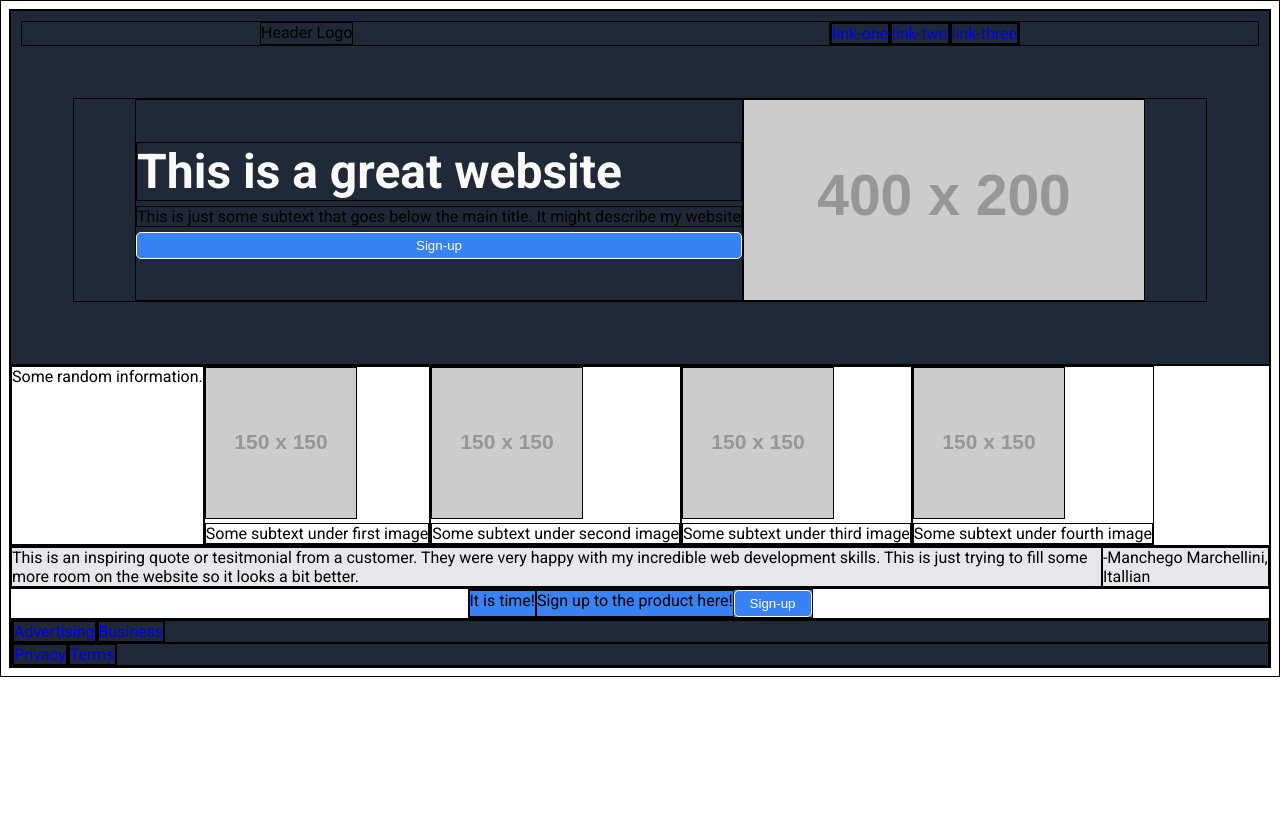
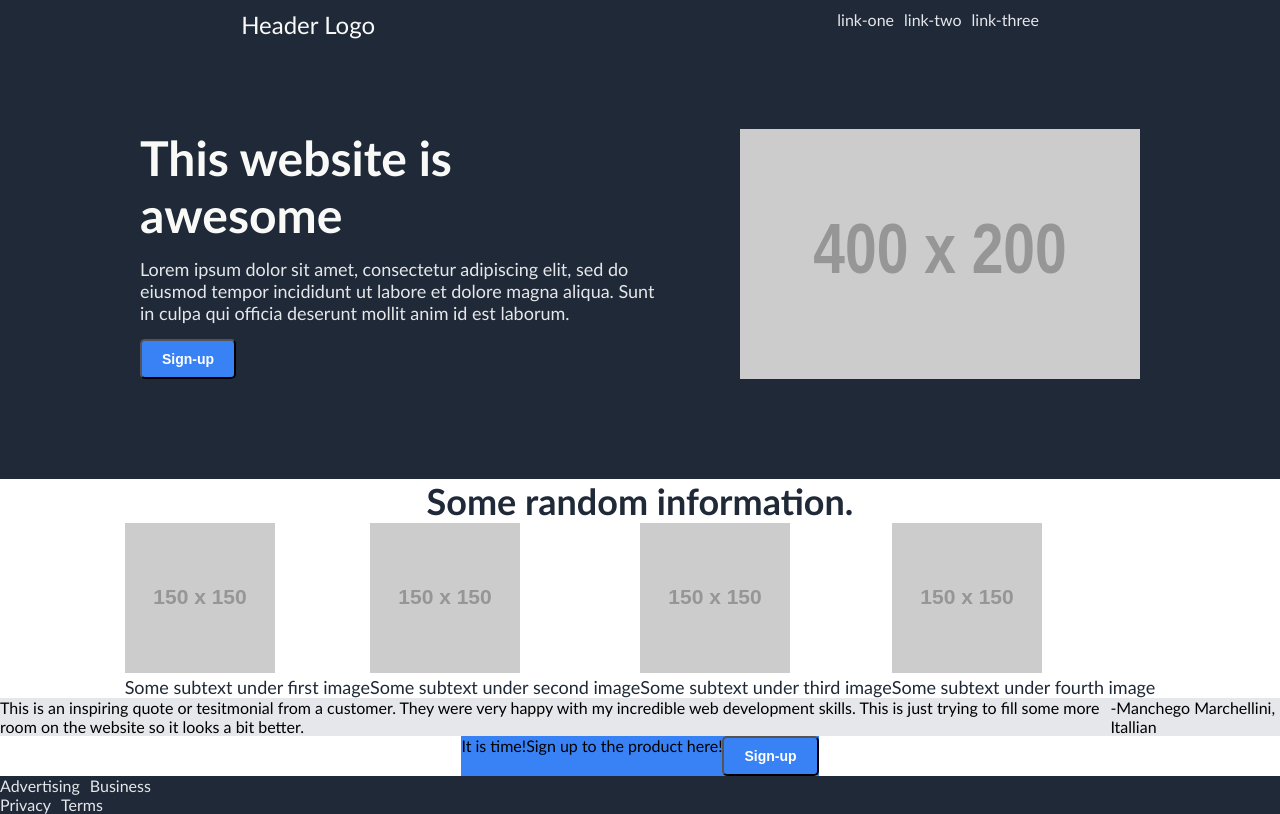
Before and after one commit to dan-michell/landing-page-project, a plain HTML site: page index.html in a window 1280 px wide. Drawn offline with Linux system fonts and the light colour scheme; placeholder pictures from the web are drawn by us.

Commit message:
Progress update

```diff
--- a/index.html
+++ b/index.html
@@ -15,16 +15,16 @@
         <div class="header">
             <div class="header-text">Header Logo</div>
             <ul>
-                <li><a href="https://github.com/dan-michell/landing-page-project">link-one</a></li>
-                <li><a href="https://github.com/dan-michell/landing-page-project">link-two</a></li>
-                <li><a href="https://github.com/dan-michell/landing-page-project">link-three</a></li>
+                <li class="text"><a href="https://github.com/dan-michell/landing-page-project">link-one</a></li>
+                <li class="text"><a href="https://github.com/dan-michell/landing-page-project">link-two</a></li>
+                <li class="text"><a href="https://github.com/dan-michell/landing-page-project">link-three</a></li>
             </ul>
         </div>
 
         <div class="container-1">
             <div class="content">
-                <div class="title-1">This is a great website</div>
-                <div class="text">This is just some subtext that goes below the main title. It might describe my website</div>
+                <div class="title-1">This website is awesome</div>
+                <div class="hero-text">Lorem ipsum dolor sit amet, consectetur adipiscing elit, sed do eiusmod tempor incididunt ut labore et dolore magna aliqua. Sunt in culpa qui officia deserunt mollit anim id est laborum.</div>
                 <button class="buttons">Sign-up</button>
             </div>
             <img src="https://via.placeholder.com/400x200" alt="Placeholder Image">
@@ -32,22 +32,24 @@
     </div>
 
     <div class="container-2">
-        <div class="subtitle">Some random information.</div>
+        <div class="title-2">Some random information.</div>
+        <div class="info-container">
             <div class="item">
                 <img src="https://via.placeholder.com/150" alt="Placeholder Image">
-            <div class="text">Some subtext under first image</div>
+                <div class="info-text">Some subtext under first image</div>
             </div>
             <div class="item">
                 <img src="https://via.placeholder.com/150" alt="Placeholder Image">
-            <div class="text">Some subtext under second image</div>
+                <div class="info-text">Some subtext under second image</div>
             </div>
             <div class="item">
                 <img src="https://via.placeholder.com/150" alt="Placeholder Image">
-            <div class="text">Some subtext under third image</div>
+                <div class="info-text">Some subtext under third image</div>
             </div>
             <div class="item">
                 <img src="https://via.placeholder.com/150" alt="Placeholder Image">
-            <div class="text">Some subtext under fourth image</div>
+                <div class="info-text">Some subtext under fourth image</div>
+            </div>
         </div>
     </div>
 
--- a/style.css
+++ b/style.css
@@ -1,13 +1,10 @@
-@import url('https://fonts.googleapis.com/css2?family=Roboto:wght@400;700&display=swap');
-
-* {
-    border: 1px solid black;
-}
+/**{border: 1px solid black}*/
 
 body {
+    margin: 0;
     display: flex;
     flex-direction: column;
-    font-family: Roboto, sans-serif
+    font-family:'Gill Sans', 'Gill Sans MT', Calibri, 'Trebuchet MS', sans-serif
 }
 
 .hero {
@@ -22,27 +19,59 @@ body {
     justify-content: space-around;
 }
 
-.hero .container-1 {
-    margin: 52px;
+.header-text {
+    color: #F9FAF8;
+    font-size: 24px;
+}
+
+.container-1 {
+    width: 1000px;
+    margin-top: 90px;
+    margin-bottom: 90px;
     display: flex;
-    justify-content: center;
+    align-self: center;
 }
 
 .container-1 .content {
     display: flex;
     flex-direction: column;
     justify-content: center;
-    gap: 5px;
+    align-items: flex-start;
+    gap: 15px;
+    margin-right: 80px;
 }
 
-.content .title-1 {
+.title-1 {
     color: #F9FAF8;
     font-size: 48px;
     font-weight: bolder;
 }
 
+.hero-text {
+    font-size: 18px;
+    color: #E5E7EB;
+}
+
 .container-2 {
     display: flex;
+    flex-direction: column;
+    align-items: center;
+    justify-content: center;
+}
+
+.info-container {
+    display: flex;
+}
+
+.title-2 {
+    font-size: 36px;
+    font-weight: bolder;
+    color: #1F2937;
+}
+
+.info-text {
+    font-size: 18px;
+    color: #1F2937;
 }
 
 .container-3 {
@@ -67,9 +96,12 @@ body {
 
 a {
     text-decoration: none;
+    color: #E5E7EB;
 }
 
 ul {
+    display: flex;
+    gap: 10px;
     list-style-type: none;
     padding: 0;
     margin: 0;
@@ -79,7 +111,8 @@ ul {
 .buttons {
     background-color: #3882F6;
     color: white;
-    border: 1px solid white;
-    padding: 5px 15px;
+    padding: 10px 20px;
     border-radius: 5px;
+    font-size: 14px;
+    font-weight: bold;
 }
```
Lines whose indentation alone changed are shown as unchanged.
